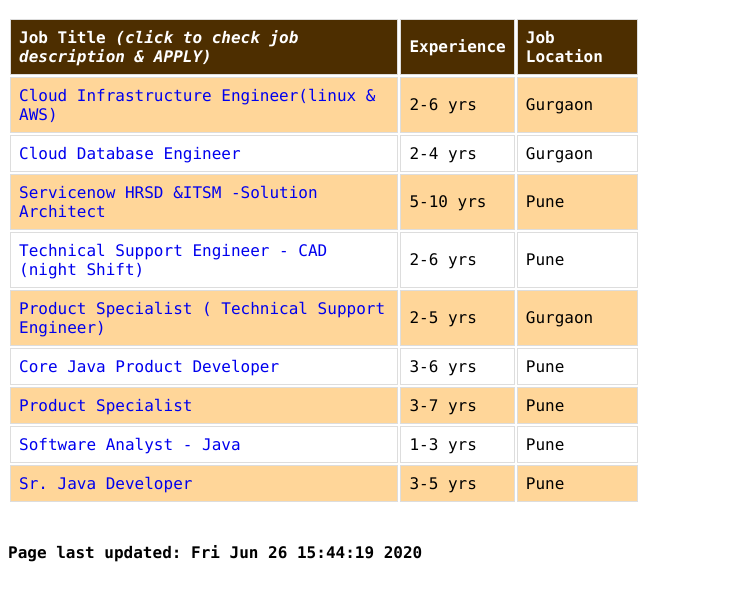
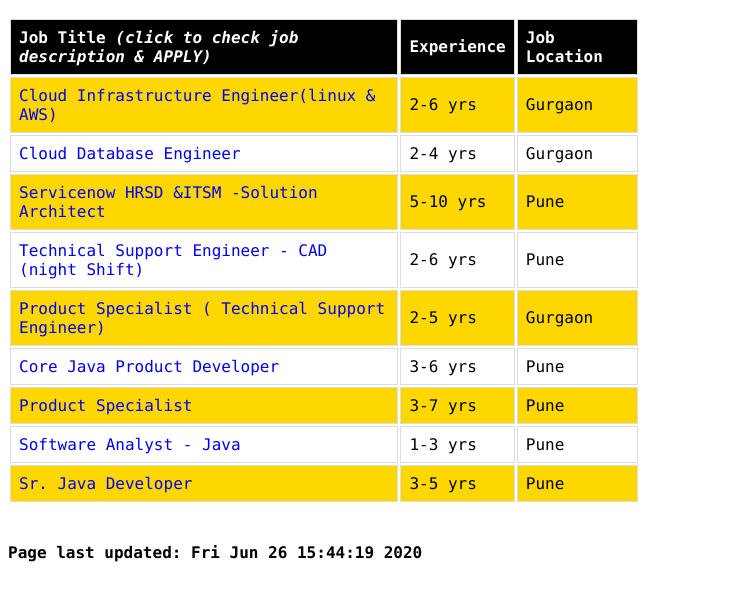
Before and after one commit to phamitus/phamitus.github.io, a plain HTML site: page ptcjobs/index.html in a window 1280 px wide. Shown: the part 51-652 px from the top of the page, without its empty margins (0-751 px from the left). Drawn offline with Linux system fonts and the light colour scheme.

Commit message:
color scheme black & gold

```diff
--- a/ptcjobs/styles.css
+++ b/ptcjobs/styles.css
@@ -13,7 +13,7 @@ th {
   text-align: left;
   padding: 8px;
   text-decoration: bold;
-  background-color: #4d2e00;
+  background-color: black;
   color: white
 }
 
@@ -25,7 +25,7 @@ td {
 }
 
 tr:nth-child(even) {
-  background-color: #ffd699;
+  background-color: gold;
 }
 
 a:link {
```
